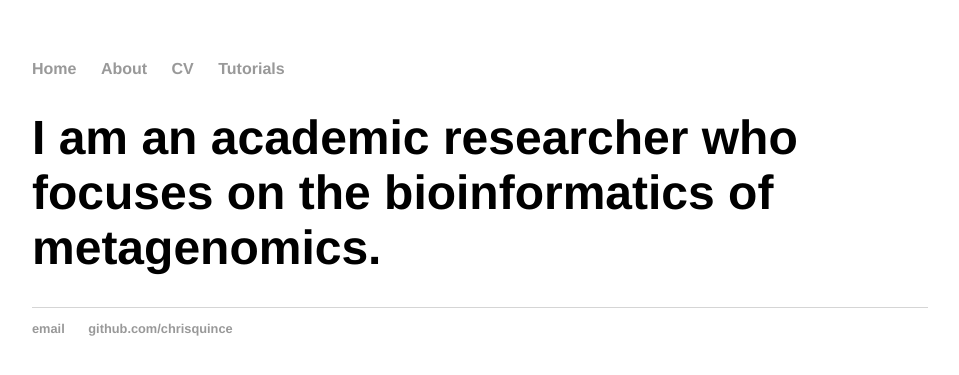
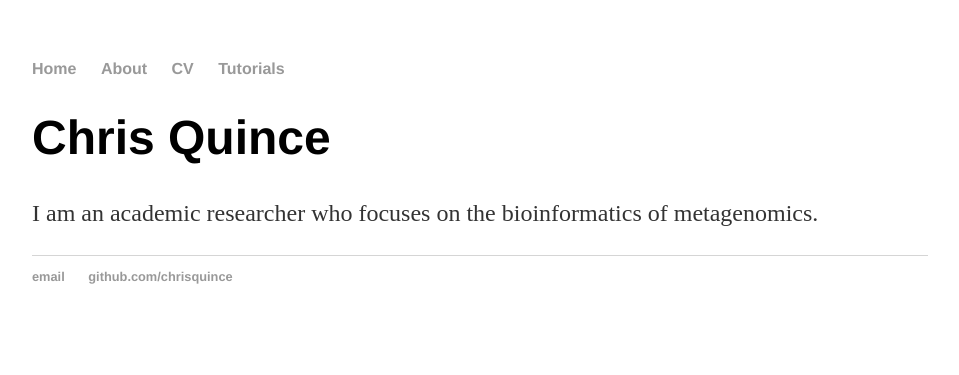
Before and after one commit to chrisquince/chrisquince.github.io, a Jekyll site: the page built from index.html, in a window 1280 px wide. Shown: the top 375 px of the page, without its empty margins (160-1119 px from the left). Built offline with Jekyll 4.4.1, drawn with Linux system fonts in a browser that asks for light colours.

Commit message:
Update index.html

```diff
--- a/index.html
+++ b/index.html
@@ -3,5 +3,6 @@ layout: default
 title: Chris Quince, Metagenomics bioinformatician
 ---
 <div class="blurb">
-	<h1>I am an academic researcher who focuses on the bioinformatics of metagenomics.</h1>
+	<h1>Chris Quince</h1>
+	<p> I am an academic researcher who focuses on the bioinformatics of metagenomics.</p>
 </div><!-- /.blurb -->
```
